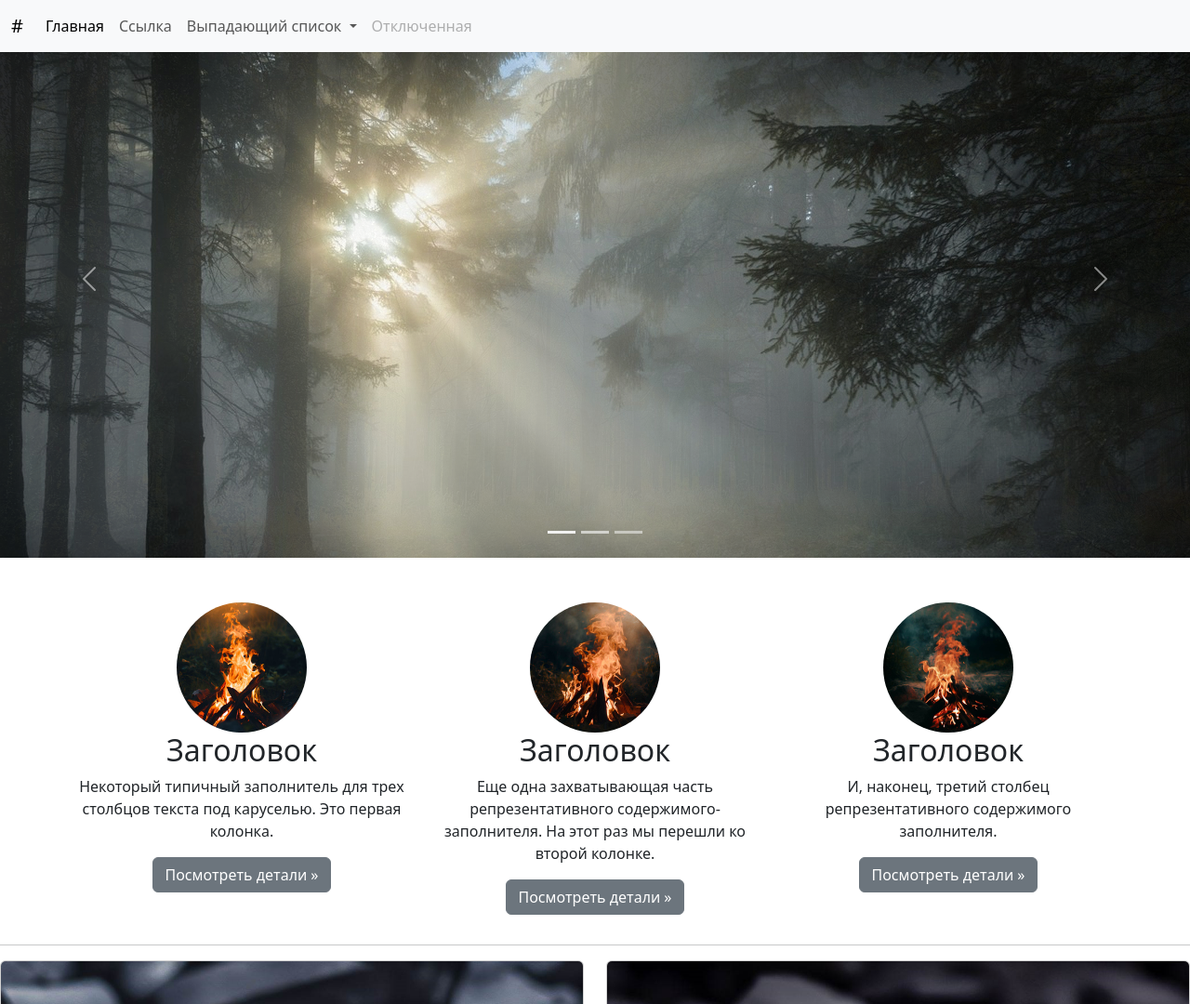
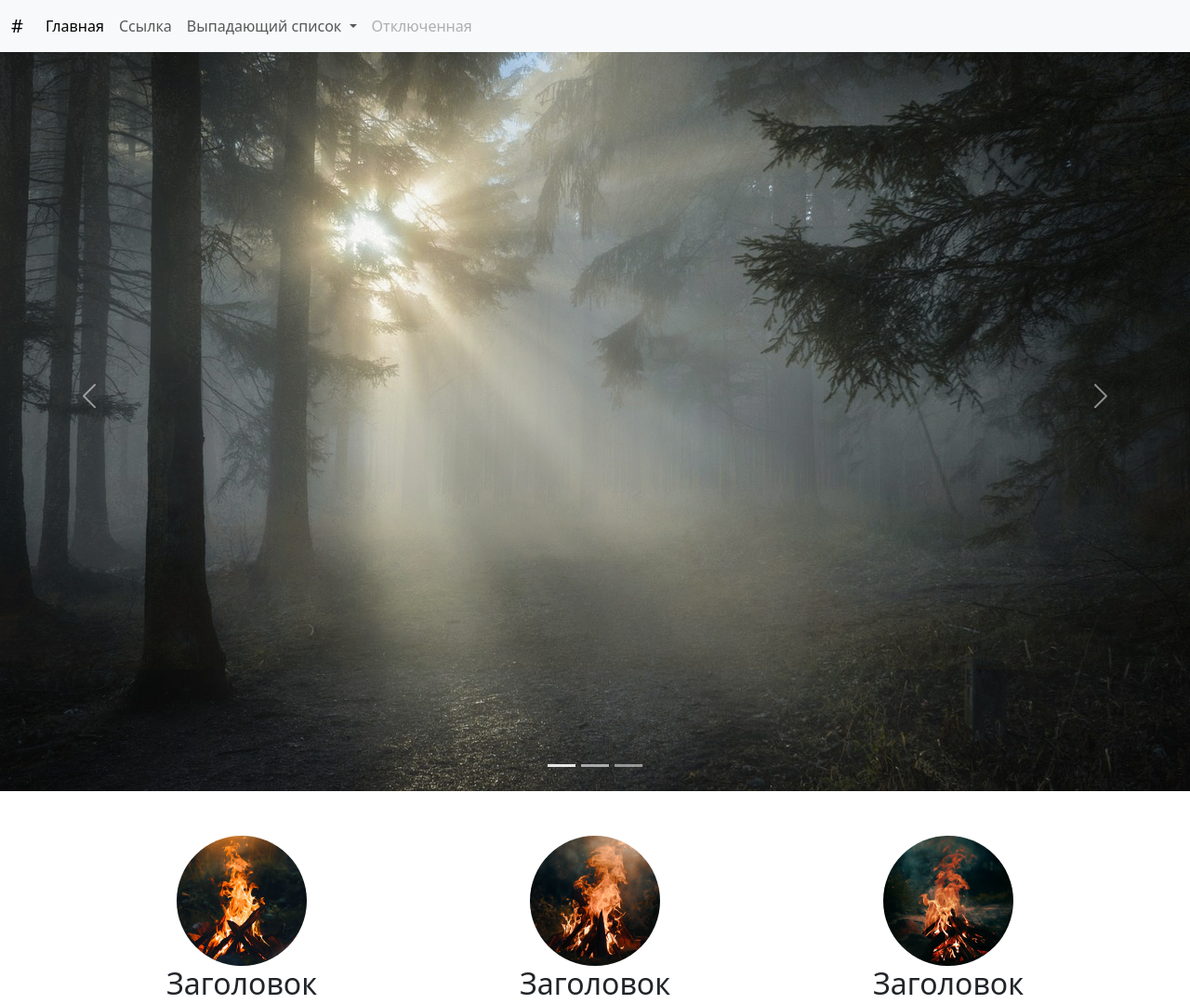
Before and after one commit to AlexCheb88/test, a plain HTML site: page index.html in a window 1280 px wide. Shown: the top 1080 px of the page at 93% size. Drawn offline with nearby package versions, Linux system fonts and the light colour scheme.

Commit message:
Update index.html

```diff
--- a/index.html
+++ b/index.html
@@ -49,7 +49,7 @@
           <button type="button" data-bs-target="#carouselExampleIndicators" data-bs-slide-to="2" aria-label="Slide 3"></button>
           <!--<button type="button" data-bs-target="#carouselExampleIndicators" data-bs-slide-to="3" aria-label="Slide 4"></button>-->
         </div>
-        <div style="height: 600px;" class="carousel-inner">
+        <div class="carousel-inner">
           <div class="carousel-item active" data-bs-interval="5000">
             <img src="img/forest1.jpg" class="d-block w-100" alt="...">
           </div>
```
